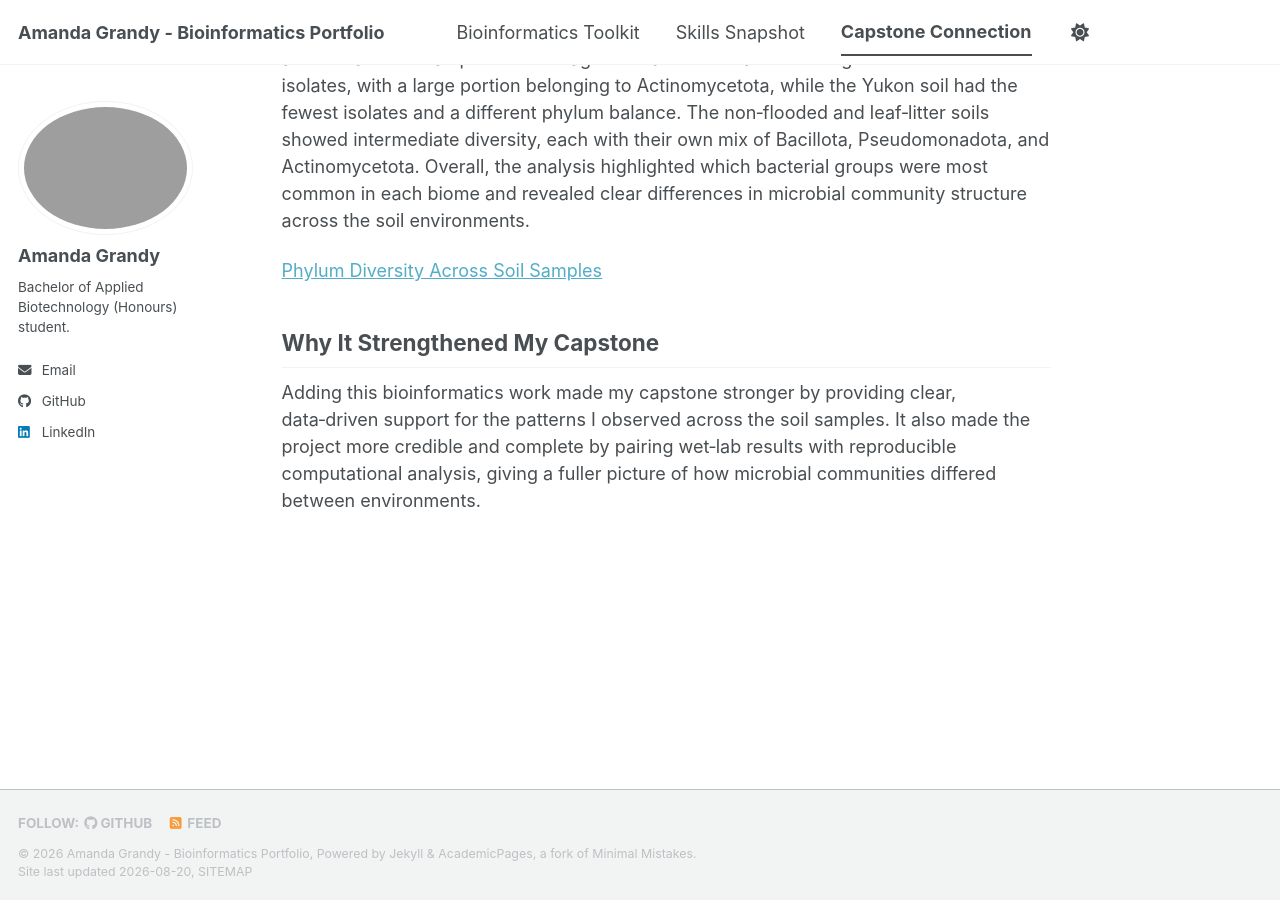
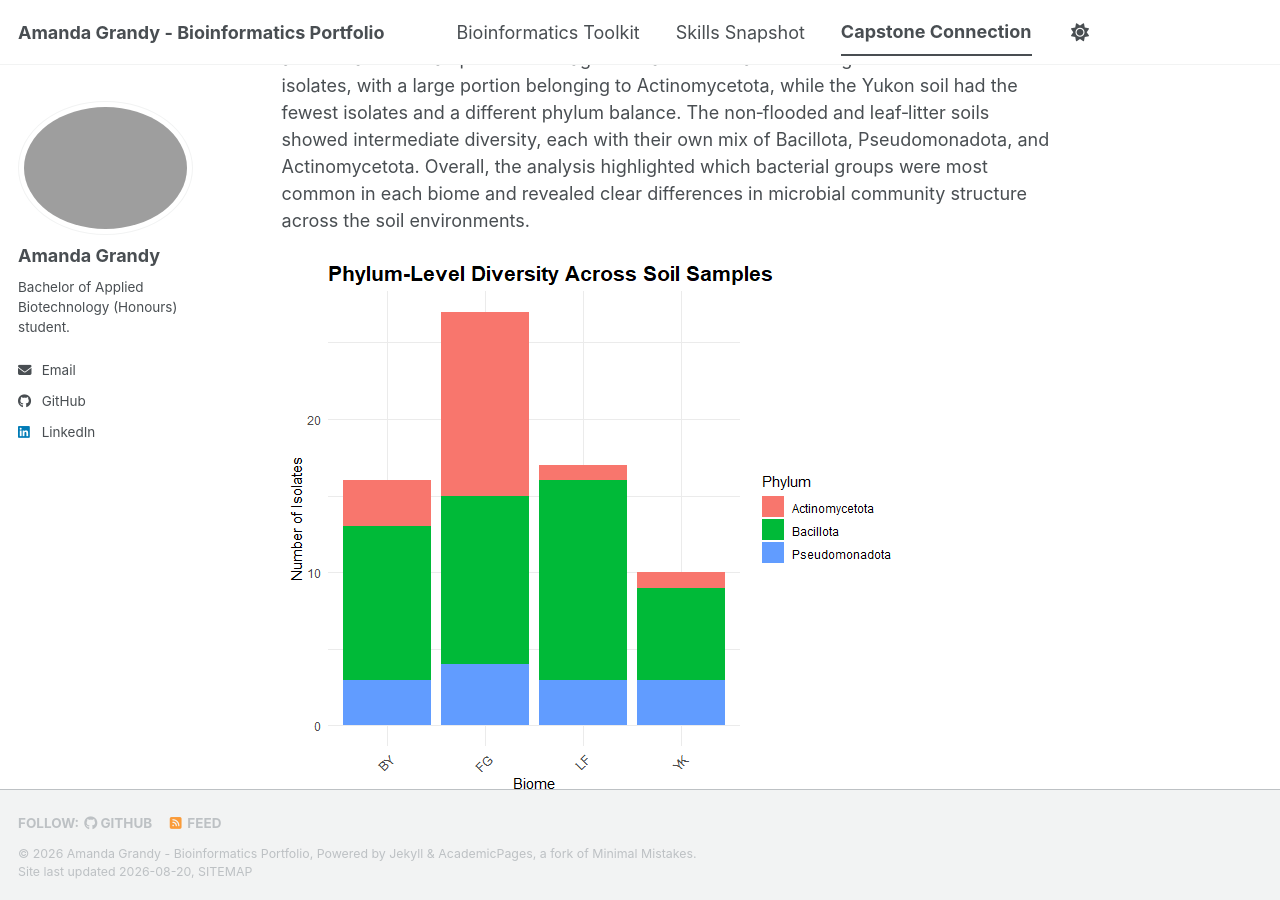
Before and after one commit to amandaegrandy-lamothe/biot74000-portfolio, a Jekyll site: the page built from _pages/capstone.md, in a window 1280 px wide and 900 px high, scrolled down 664 px. Built offline with Jekyll 4.4.1, drawn with Linux system fonts in a browser that asks for light colours; a script bundle is joined from its source files by our own code; library files that are not in the unit come from our copies.

Commit message:
Update capstone.md

```diff
--- a/_pages/capstone.md
+++ b/_pages/capstone.md
@@ -15,8 +15,8 @@ I used R to analyze my soil‑microbe dataset and create a stacked bar chart sho
 
 The stacked bar chart I produced showed how the major bacterial phyla were distributed across each soil sample. Flooded agricultural soil contained the highest number of isolates, with a large portion belonging to Actinomycetota, while the Yukon soil had the fewest isolates and a different phylum balance. The non‑flooded and leaf‑litter soils showed intermediate diversity, each with their own mix of Bacillota, Pseudomonadota, and Actinomycetota. Overall, the analysis highlighted which bacterial groups were most common in each biome and revealed clear differences in microbial community structure across the soil environments.
 
-[Phylum Diversity Across Soil Samples](/biot74000-portfolio/images/Phylum_Diversity_Across Soil_Samples.png)
-
+![Description of the figure](/biot74000-portfolio/images/Phylum_Diversity_Across Soil_Samples.png)
 ## Why It Strengthened My Capstone
 
+
 Adding this bioinformatics work made my capstone stronger by providing clear, data‑driven support for the patterns I observed across the soil samples. It also made the project more credible and complete by pairing wet‑lab results with reproducible computational analysis, giving a fuller picture of how microbial communities differed between environments.
```
